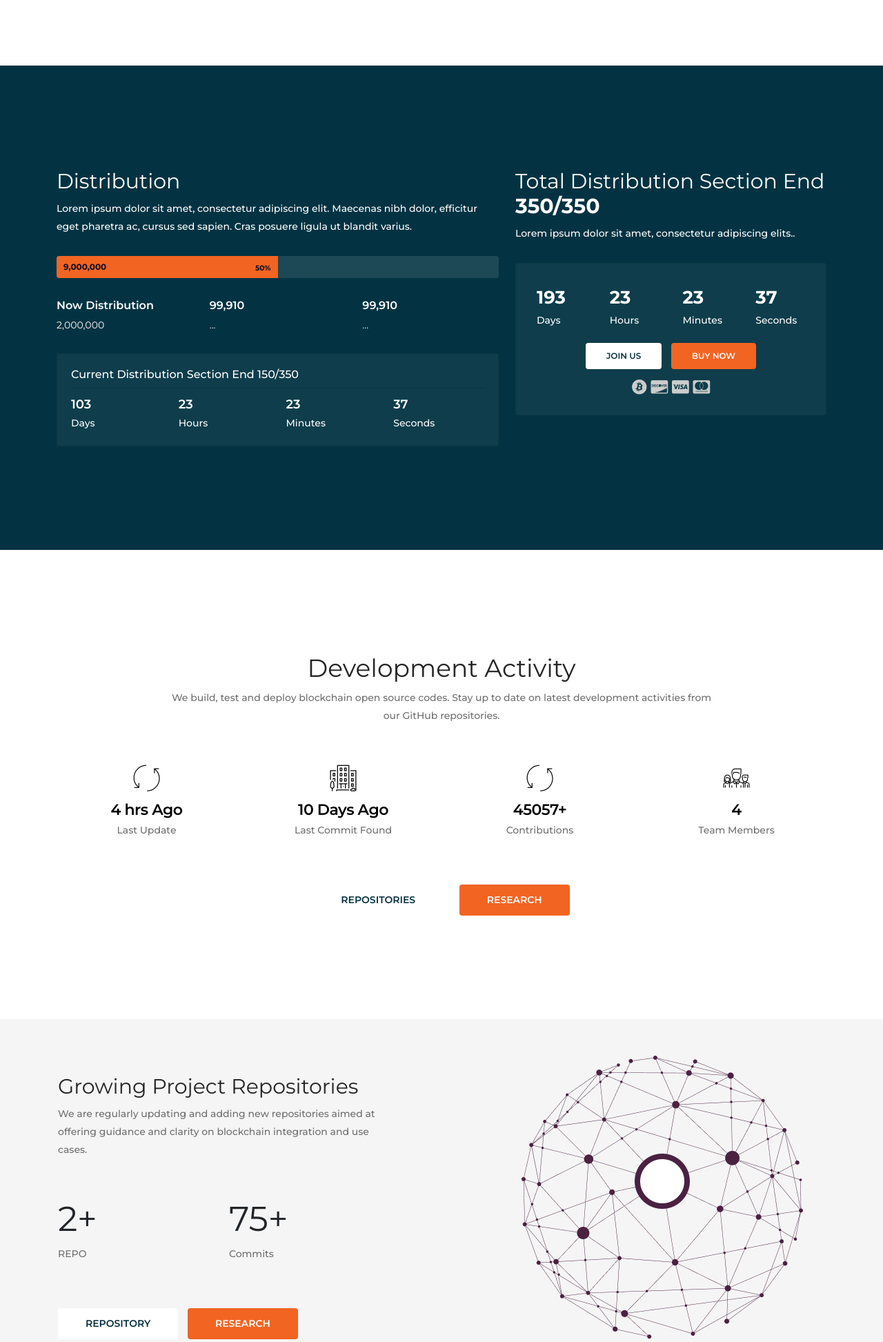
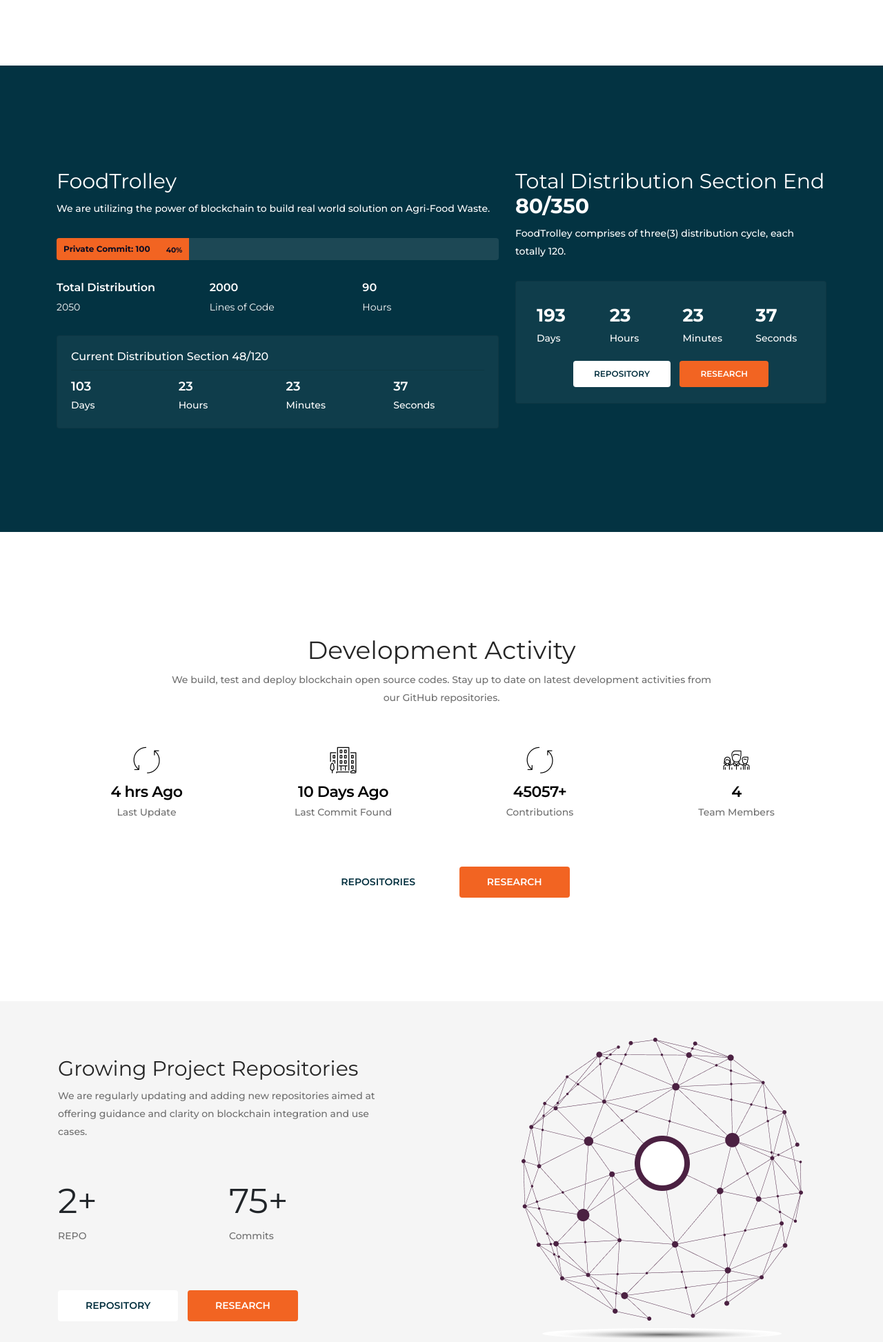
Before and after one commit to miracle10240/web3-miraweb-project, a Django app: template jinja2/pages/index.html in a window 1280 px wide. Shown: the part 1632-3577 px from the top of the page at 69% size. Run offline with Django 3.2, Linux system fonts and the light colour scheme; the template is opened without the code that fills it, so the values that code supplies are empty; parts of the project's set-up code (start-up, migrations or seed data) failed here and were passed over; some libraries are stand-ins or nearby versions; some web fonts are replaced.

Commit message:
update ongoing project partial template

```diff
--- a/jinja2/partials/pages/__projects.html
+++ b/jinja2/partials/pages/__projects.html
@@ -1,60 +1,58 @@
-<section class="distri drk padding-top-150 padding-bottom-150 " id="token">
+<section class="distri drk padding-top-150 padding-bottom-150 " id="project">
     <div class="container">
         <div class="row">
 
             <!-- Token  -->
             <div class="col-lg-7">
-                <h3>Distribution</h3>
-                <p>Lorem ipsum dolor sit amet, consectetur adipiscing elit. Maecenas nibh dolor, efficitur eget pharetra ac,
-                    cursus sed sapien. Cras posuere ligula ut blandit varius.
-                </p>
+                <h3>FoodTrolley</h3>
+                <p>We are utilizing the power of blockchain to build real world solution on Agri-Food Waste. </p>
 
                 <!-- Progress -->
                 <div class="progress">
-                    <div class="progress-bar" role="progressbar" style="width: 50%;" aria-valuenow="50"
-                        aria-valuemin="0" aria-valuemax="150"><span>9,000,000 <small>50%</small></span> </div>
+                    <div class="progress-bar" role="progressbar" style="width: 30%;" aria-valuenow="30"
+                        aria-valuemin="0" aria-valuemax="30"><span> Private Commit: 100 <small>40%</small></span> </div>
                 </div>
                 <div class="row">
                     <div class="col">
-                        <h6> Now Distribution</h6>
-                        <span>2,000,000</span>
+                        <h6>  Total Distribution</h6>
+                        <span>2050</span>
                     </div>
                     <div class="col">
-                        <h6> 99,910</h6>
-                        <span>...</span>
+                        <h6> 2000</h6>
+                        <span>Lines of Code</span>
                     </div>
                     <div class="col">
-                        <h6> 99,910</h6>
-                        <span>...</span>
+                        <h6> 90</h6>
+                        <span>Hours</span>
                     </div>
                 </div>
 
                 <!-- CountdownEnd -->
                 <div class="countdown">
-                    <h6>Current Distribution Section End 150/350</h6>
+                    <h6>Current Distribution Section 48/120</h6>
                     <!-- Countdown-->
                     <ul class="row">
                         <!-- Days -->
                         <li class="col-md-3">
-                            <article> <span class="days">00</span>
+                            <article> <span class="days"></span>
                                 <p class="days_ref">Days</p>
                             </article>
                         </li>
                         <!-- Hours -->
                         <li class="col-md-3">
-                            <article> <span class="hours">00</span>
+                            <article> <span class="hours"></span>
                                 <p class="hours_ref">Hours</p>
                             </article>
                         </li>
                         <!-- Mintes -->
                         <li class="col-md-3">
-                            <article><span class="minutes">00</span>
+                            <article><span class="minutes"></span>
                                 <p class="minutes_ref">Minutes</p>
                             </article>
                         </li>
                         <!-- Seconds -->
                         <li class="col-md-3">
-                            <article><span class="seconds">00</span>
+                            <article><span class="seconds"></span>
                                 <p class="seconds_ref">Seconds</p>
                             </article>
                         </li>
@@ -64,42 +62,38 @@
 
             <!-- Total Distribution -->
             <div class="col-lg-5">
-                <h3>Total Distribution Section End <b>350/350</b></h3>
-                <p>Lorem ipsum dolor sit amet, consectetur adipiscing elits..</p>
+                <h3>Total Distribution Section End <b>80/350</b></h3>
+                <p>FoodTrolley comprises of three(3) distribution cycle, each totally 120.</p>
                 <div class="countdown-all">
 
                     <!-- Countdown -->
                     <ul class="row">
                         <!-- Days -->
                         <li class="col-md-3">
-                            <article> <span class="days">00</span>
+                            <article> <span class="days"></span>
                                 <p class="days_ref">Days</p>
                             </article>
                         </li>
                         <!-- Hours -->
                         <li class="col-md-3">
-                            <article> <span class="hours">00</span>
+                            <article> <span class="hours"></span>
                                 <p class="hours_ref">Hours</p>
                             </article>
                         </li>
                         <!-- Mintes -->
                         <li class="col-md-3">
-                            <article><span class="minutes">00</span>
+                            <article><span class="minutes"></span>
                                 <p class="minutes_ref">Minutes</p>
                             </article>
                         </li>
                         <!-- Seconds -->
                         <li class="col-md-3">
-                            <article><span class="seconds">00</span>
+                            <article><span class="seconds"></span>
                                 <p class="seconds_ref">Seconds</p>
                             </article>
                         </li>
                     </ul>
-                    <a href="#." class="btn">Join Us</a> <a href="#." class="btn btn-inverse">Buy Now</a>
-
-                    <!-- Buy Option -->
-                    <div class="card-info"> <i class="fab  fa-bitcoin"></i> <i class="fab  fa-cc-discover"></i> <i
-                            class="fab  fa-cc-visa"></i> <i class="fab  fa-cc-mastercard"></i> </div>
+                    <a href="https://github.com/ujblockchain" class="btn" target="_blank">Repository</a> <a href="https://scholar.google.gr/citations?user=CzQ1lyYAAAAJ&hl=en" class="btn btn-inverse" target="_blank">Research</a>
                 </div>
             </div>
         </div>
```
